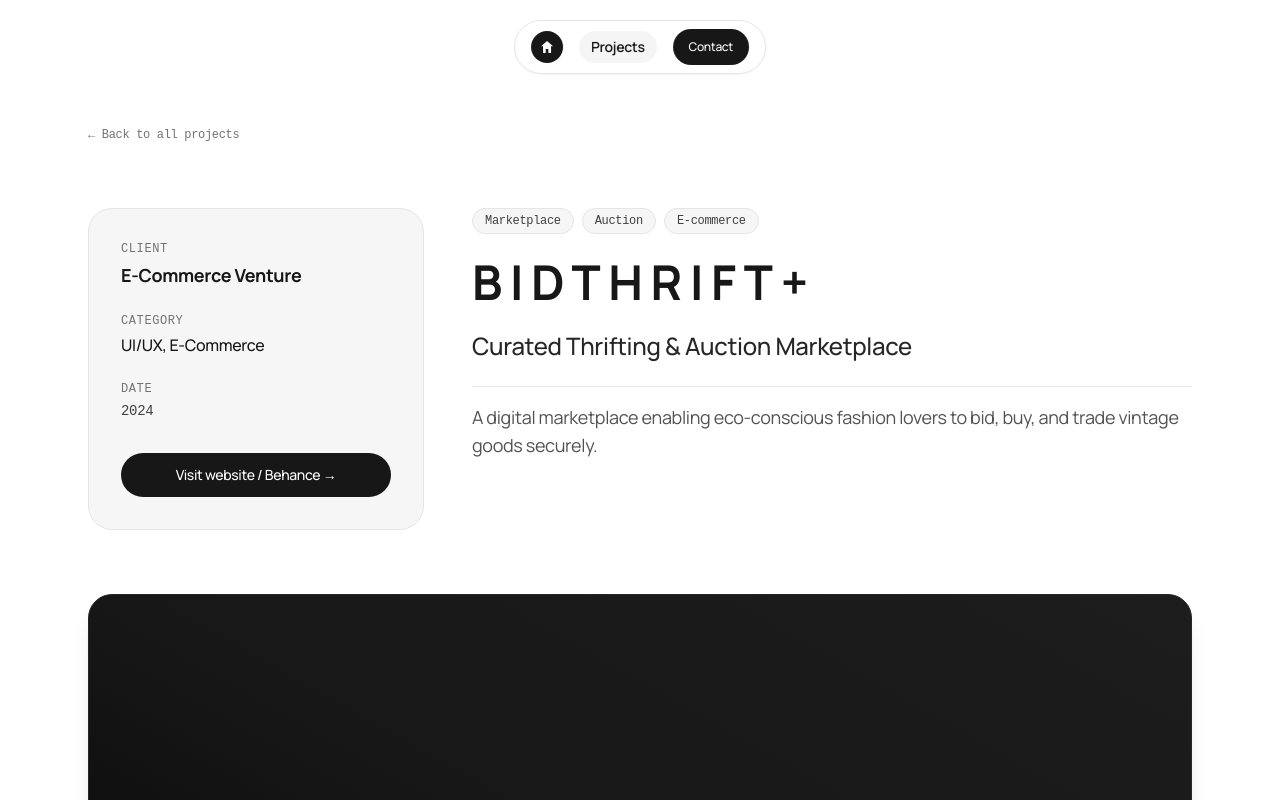
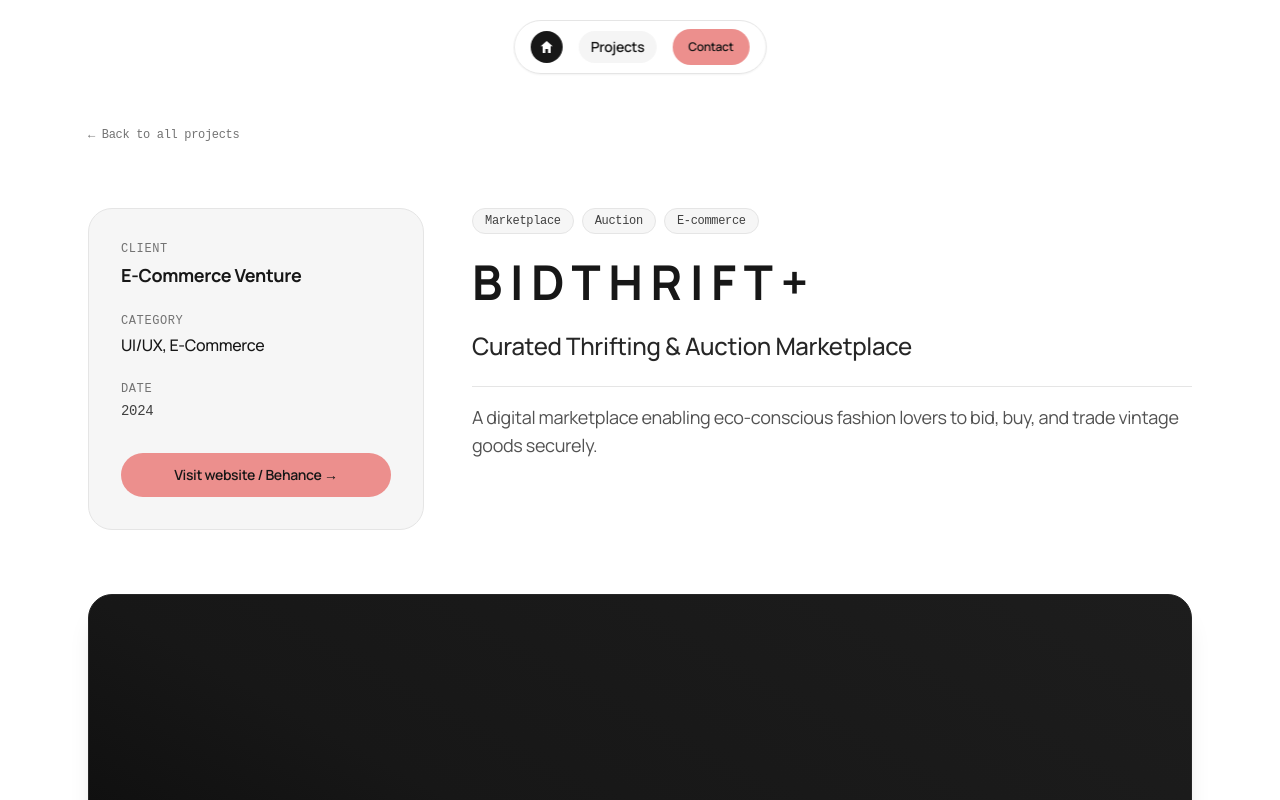
Before and after one commit to AugeusAune/auliaggr, a Nuxt app: page /projects/bidthrift in a window 1280 px wide. Shown: the top 800 px of the page. Built offline with nearby package versions, Linux system fonts and the light colour scheme; a web font is replaced by a local one.

Commit message:
feat(atoms): style buttons, badges, inputs with coral and gray palette

```diff
--- a/app/components/atoms/AppBadge.vue
+++ b/app/components/atoms/AppBadge.vue
@@ -1,6 +1,6 @@
 <script setup lang="ts">
 interface Props {
-  variant?: 'default' | 'cyan' | 'blue' | 'coral' | 'outline'
+  variant?: 'default' | 'cyan' | 'blue' | 'coral' | 'primary' | 'outline'
 }
 
 withDefaults(defineProps<Props>(), {
@@ -15,7 +15,7 @@ withDefaults(defineProps<Props>(), {
       variant === 'default' && 'bg-light text-neutral-700 border border-neutral-200',
       variant === 'cyan' && 'bg-accent-cyan/15 text-neutral-900 border border-accent-cyan/30',
       variant === 'blue' && 'bg-accent-blue/10 text-accent-blue border border-accent-blue/20',
-      variant === 'coral' && 'bg-accent-coral/15 text-neutral-900 border border-accent-coral/30',
+      (variant === 'coral' || variant === 'primary') && 'bg-primary/20 text-neutral-900 border border-primary/40',
       variant === 'outline' && 'bg-transparent text-neutral-600 border border-neutral-300'
     ]"
   >
--- a/app/components/atoms/AppButton.vue
+++ b/app/components/atoms/AppButton.vue
@@ -19,14 +19,14 @@ const props = withDefaults(defineProps<Props>(), {
 const variantClasses = computed(() => {
   switch (props.variant) {
     case 'secondary':
-      return 'bg-light hover:bg-neutral-200 text-dark border border-light-border'
+      return 'bg-light hover:bg-neutral-200 text-dark border border-neutral-200'
     case 'outline':
-      return 'bg-transparent text-dark border border-neutral-300 hover:border-dark'
+      return 'bg-transparent text-dark border border-neutral-300 hover:border-primary'
     case 'ghost':
       return 'bg-transparent hover:bg-neutral-100 text-dark'
     case 'primary':
     default:
-      return 'bg-dark hover:bg-black text-white'
+      return 'bg-primary hover:bg-[#e27b79] text-dark shadow-2xs font-semibold'
   }
 })
 </script>
--- a/app/components/atoms/AppInput.vue
+++ b/app/components/atoms/AppInput.vue
@@ -26,7 +26,7 @@ defineEmits<{
 }>()
 
 const inputClasses = computed(() => [
-  'w-full px-4 py-3 rounded-2xl bg-light text-dark placeholder-neutral-400 text-sm border transition-all duration-200 focus:outline-none focus:ring-2 focus:ring-dark focus:bg-white',
+  'w-full px-4 py-3 rounded-2xl bg-light text-dark placeholder-neutral-400 text-sm border transition-all duration-200 focus:outline-none focus:ring-2 focus:ring-primary focus:bg-white',
   props.error ? 'border-red-500' : 'border-neutral-200 hover:border-neutral-300'
 ])
 </script>
--- a/app/components/atoms/AppSocialIcon.vue
+++ b/app/components/atoms/AppSocialIcon.vue
@@ -14,7 +14,7 @@ defineProps<Props>()
     target="_blank"
     rel="noopener noreferrer"
     :aria-label="label || `Link to ${name}`"
-    class="w-10 h-10 rounded-full flex items-center justify-center text-dark hover:text-black bg-light hover:bg-neutral-200 transition-all duration-200 focus-visible:outline-2 focus-visible:outline-dark"
+    class="w-10 h-10 rounded-full flex items-center justify-center text-dark hover:text-dark bg-light hover:bg-primary/20 transition-all duration-200 focus-visible:outline-2 focus-visible:outline-primary"
   >
     <!-- LinkedIn -->
     <svg
```
Also changed, not shown: 1 other file (tests, documents, lock files or other folders).
